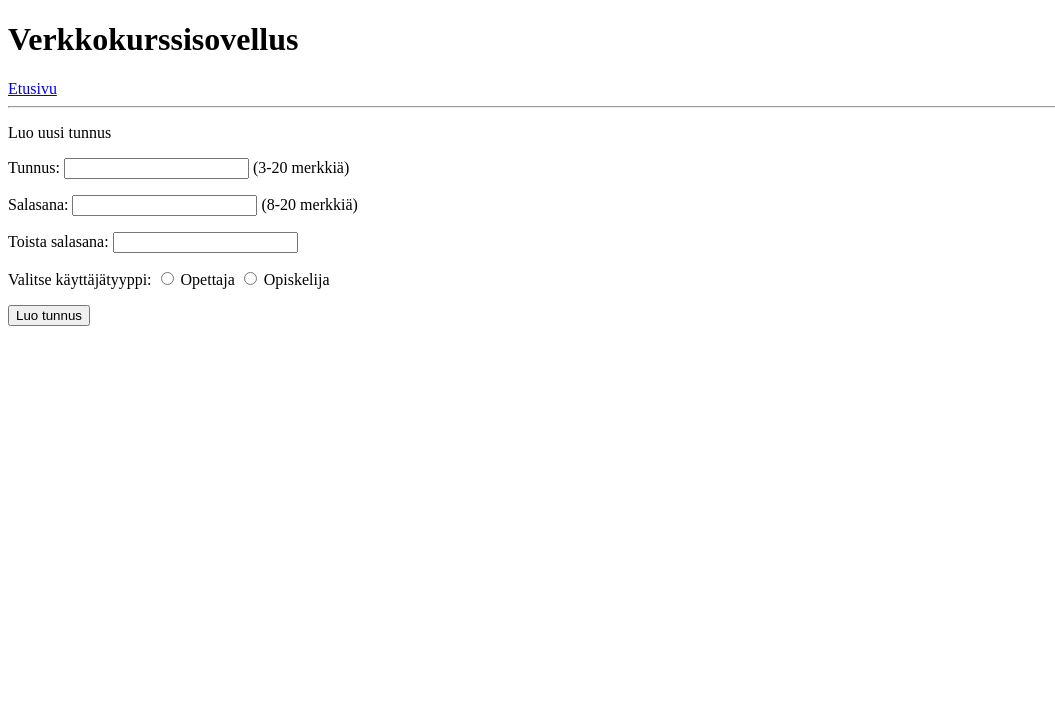
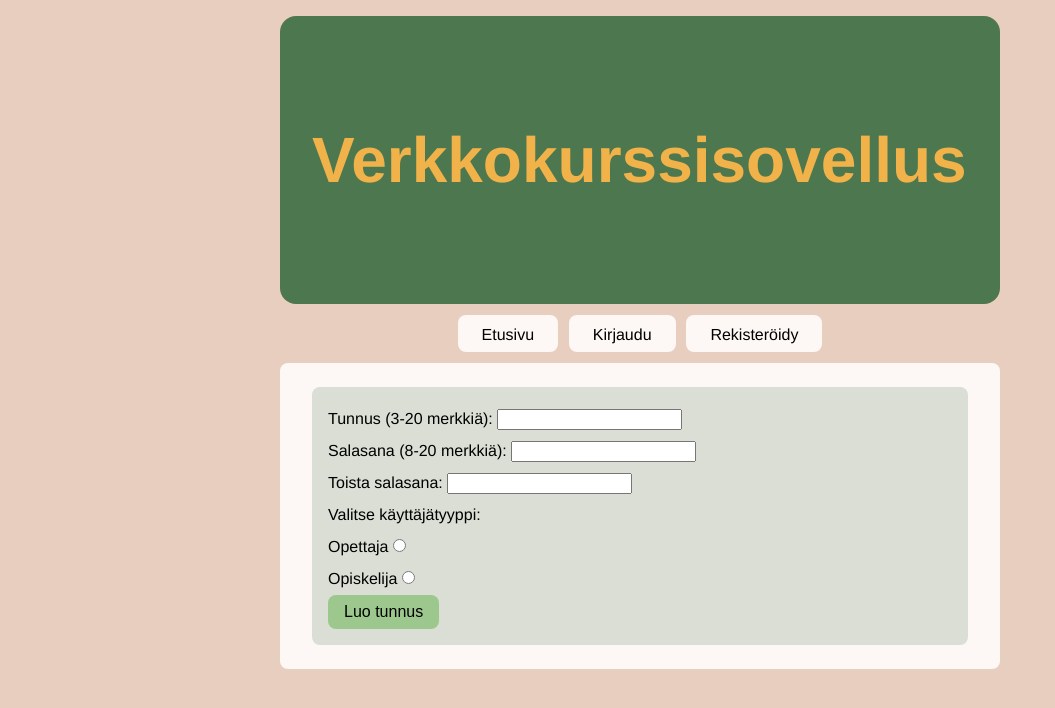
Before and after one commit to Marcestus/Verkkokurssisovellus-Tsoha2021, a Flask app: page /register in a window 1280 px wide. Shown: the top 708 px of the page, without its empty margins (0-1055 px from the left). Run offline with Flask 2, Linux system fonts and the light colour scheme.

Commit message:
Modify app appearances and refactor code while at it

```diff
--- a/routes.py
+++ b/routes.py
@@ -226,15 +226,18 @@ def answer_to_exercises():
 
 # Kirjautumiseen liittyvät
 
-@app.route("/login", methods=["post"])
+@app.route("/login", methods=["get", "post"])
 def login():
     # Suojaus: tässä taitaa olla kaikki ihan kunnossa
-    username = request.form["username"]
-    password = request.form["password"]
-    if users.login(username, password):
-        return redirect("/")
-    else:
-        return render_template("error.html", message="Väärä tunnus tai salasana")
+    if request.method == "GET":
+        return render_template("login.html")
+    if request.method == "POST":
+        username = request.form["username"]
+        password = request.form["password"]
+        if users.login(username, password):
+            return redirect("/")
+        else:
+            return render_template("error.html", message="Väärä tunnus tai salasana")
 
 @app.route("/logout")
 def logout():
--- a/static/styles.css
+++ b/static/styles.css
@@ -0,0 +1,107 @@
+body {
+    margin: auto;
+    max-width: 45em;
+    font-family: 'Helvetica', 'Arial', sans-serif;
+    background: #E8CEBF;
+}
+
+.header {
+    background: #4D774E;
+    font-weight: bold;
+    padding: 2em 1em;
+    font-size: 2em;
+    border-radius: .5em;
+    margin-top: .5em;
+    color: #F1B24A;
+}
+
+nav ul {
+    padding: 0;
+    margin: .5em;
+    text-align: center;
+}
+
+nav li {
+    display: inline-block;
+    /*padding: .7em .7em .5em;*/
+    /*background: white;*/
+    border-radius: .5em;
+    margin: .2em;
+}
+
+nav li a {
+    padding: .7em 1.5em .5em;
+    background: #FDF8F5;
+    text-decoration: none;
+    color: #000;
+}
+
+
+
+a {
+    display: inline-block;
+    padding: .7em .7em .5em;
+    background: #9DC88D;
+    border-radius: .5em;
+    /*margin: .2em;*/
+    text-decoration: none;
+    color: #000;
+}
+
+a:hover {
+    background-color: #DDAF94;
+    color: white;
+}
+
+
+
+
+/*
+nav li:hover {
+    background-color: rgb(226, 226, 226);
+}*/
+
+form {
+    /*float: right;*/
+    padding: 1em;
+    background: #DADED4;
+    border-radius: .5em;
+    width: 39em;
+    display: inline-block;
+    /*grid-template-columns: 5em 10em;*/
+    line-height: 2em;
+    /*margin-bottom: 2em;*/
+    /*text-align:center*/
+}
+
+form label, input{
+    margin: auto 0;
+}
+
+form #button {
+    /*grid-column-start: 2;*/
+    /*align-items: center;*/
+    padding: .5em 1em;
+    border: none;
+    border-radius: .5em;
+    text-align: center;
+    width: auto;
+    font-size: medium;
+    /*margin: auto 10em auto 10em;*/
+    background: #9DC88D;
+}
+
+form #button:hover{
+    background: #DDAF94;
+    color: white;
+}
+
+h2 {
+    margin-top: 0;
+}
+
+.content {
+   background: #FDF8F5;
+   padding: 1.5em 2em;
+   border-radius: .5em
+}
--- a/templates/layout.html
+++ b/templates/layout.html
@@ -6,18 +6,24 @@
 </head>
 
 <body>
-    <div class="title">
+    <div class="header">
         <h1>Verkkokurssisovellus</h1>
-        <a href="/">Etusivu</a>
-
-        {% if session.user_id %}
-            <a href="/logout">Kirjaudu ulos</a>
-            <p>Olet kirjautunut sisään käyttäjänä {{ session.username }}</p>
-        {% endif %}
-
     </div>
+    <nav>
+        <ul>
+            {% if session.user_id %}
+            <li><a href="/">Kaikki kurssit</a></li>
+            {% block navbar %}{% endblock %}
+            <li><a href="/logout">Kirjaudu ulos ({{ session.username }})</a></li>
+            {% else %}
+            <li><a href="/">Etusivu</a></li>
+            <li><a href="/login">Kirjaudu</a></li>
+            <li><a href="/register">Rekisteröidy</a></li>
+            {% endif %}
+            </div>
+        </ul>
+    </nav>
     <div class="content">
-        <hr>
         {% block content %}{% endblock %}
     </div>
 </body>
--- a/templates/register.html
+++ b/templates/register.html
@@ -3,14 +3,18 @@
 {% block content %}
 
 <form action="/register" method="post">
-    <p>Luo uusi tunnus</p>
-    <p>Tunnus: <input type="text" name="username" minlength="3" maxlength="20" required>  (3-20 merkkiä)</p>
-    <p>Salasana: <input type="password" name="password" minlength="8" maxlength="20" required> (8-20 merkkiä)</p>
-    <p>Toista salasana: <input type="password" name="password_again" required> </p>
-    Valitse käyttäjätyyppi:
-    <input type="radio" name="usertype" value="1" required> Opettaja
-    <input type="radio" name="usertype" value="2" required> Opiskelija
-    <p><input type="submit" value="Luo tunnus"></p>
+    <label for="username">Tunnus (3-20 merkkiä):</label>
+    <input type="text" name="username" minlength="3" maxlength="20" required><br>
+    <label for="password">Salasana (8-20 merkkiä):</label>
+    <input type="password" name="password" minlength="8" maxlength="20" required><br>
+    <label for="password_again">Toista salasana:</label>
+    <input type="password" name="password_again" required><br>
+    <label for="usertype">Valitse käyttäjätyyppi:</label><br>
+    <label for="option">Opettaja</label>
+    <input type="radio" id="option" name="usertype" value="1" required><br>
+    <label for="option">Opiskelija</label>
+    <input type="radio" id="option" name="usertype" value="2" required><br>
+    <input id="button" type="submit" value="Luo tunnus">
 </form>
 
 {% endblock %}
--- a/templates/updateintro.html
+++ b/templates/updateintro.html
@@ -7,8 +7,8 @@
     <h1>{{ course[1] }}</h1>
 
     <form action="/course/{{ course[0] }}" method="post">
-        <p><textarea name="content" rows="25" cols="100" maxlength="10000">{{ course[4] }}</textarea> <br>(max 10 000 merkkiä)</p>
-        <p><input type="submit" value="Päivitä johdanto"></p>
+        <textarea name="content" rows="25" cols="75" maxlength="10000">{{ course[4] }}</textarea><br>
+        <input id="button" type="submit" value="Päivitä johdanto">
         <input type="hidden" name="csrf_token" value="{{ session.csrf_token }}">
         <input type="hidden" name="update_type" value="intro_update">
     </form>
--- a/templates/updatematerial.html
+++ b/templates/updatematerial.html
@@ -6,9 +6,9 @@
 
     <h1>{{ course[1] }}</h1>
     <form action="/course/{{ course[0] }}" method="post">
-        <p><textarea name="title" rows="1" cols="100" maxlength="100">{{ material[1] }}</textarea> <br>(max 100 merkkiä)</p>
-        <p><textarea name="content" rows="25" cols="100" maxlength="10000">{{ material[2] }}</textarea> <br>(max 10 000 merkkiä)</p>
-        <p><input type="submit" value="Päivitä materiaali"></p>
+        <textarea name="title" rows="1" cols="75" maxlength="100">{{ material[1] }}</textarea><br>
+        <textarea name="content" rows="25" cols="75" maxlength="10000">{{ material[2] }}</textarea><br>
+        <input id="button" type="submit" value="Päivitä materiaali"><br>
         <input type="hidden" name="csrf_token" value="{{ session.csrf_token }}">
         <input type="hidden" name="material_id" value="{{ material[0] }}">
         <input type="hidden" name="update_type" value="material_update">
```
Also changed, not shown: templates/course.html (+17 -13 lines), templates/exercises.html (+70 -42 lines), templates/index.html (+18 -14 lines), templates/login.html (added, +13 -0 lines).
